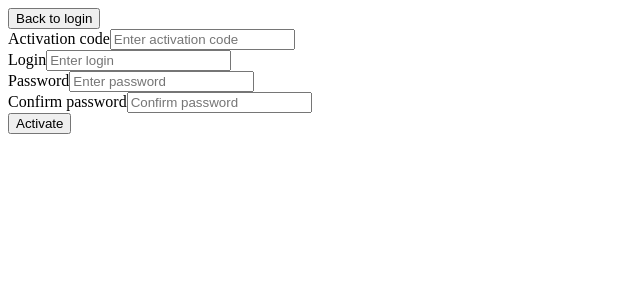
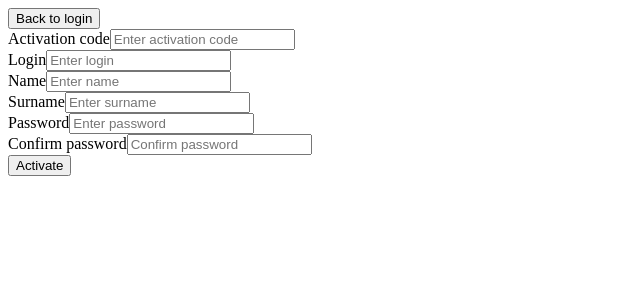
Before and after one commit to HereTrix/strings_repository, a React app in the folder webui/: page /activate in a window 1280 px wide. Shown: the top 300 px of the page, without its empty margins (0-640 px from the left). Built offline with nearby package versions, Linux system fonts and the light colour scheme; the HTML template or start-up script is replaced by a standard one.

Commit message:
Add first and last names on registration

```diff
--- a/webui/src/components/ActivateUserPage.tsx
+++ b/webui/src/components/ActivateUserPage.tsx
@@ -6,6 +6,8 @@ import { APIMethod, http } from "./Utils/network";
 
 type Inputs = {
     login: string
+    name: string
+    surname: string
     activationCode: string
     password: string
     confirmPassword: string
@@ -38,7 +40,13 @@ const ActivateUserPage = () => {
         const result = await http({
             method: APIMethod.post,
             path: "/api/signup",
-            data: { "code": data.activationCode, "login": data.login, "password": data.password }
+            data: {
+                "code": data.activationCode,
+                "login": data.login,
+                "name": data.name,
+                "surname": data.surname,
+                "password": data.password
+            }
         })
 
         if (result.error) {
@@ -76,6 +84,24 @@ const ActivateUserPage = () => {
                                 type="text"
                                 placeholder="Enter login"
                                 {...register("login")}
+                            />
+                        </Form.Group>
+                        <Form.Group className="my-2">
+                            <Form.Label>Name</Form.Label>
+                            <Form.Control
+                                required
+                                type="text"
+                                placeholder="Enter name"
+                                {...register("name")}
+                            />
+                        </Form.Group>
+                        <Form.Group className="my-2">
+                            <Form.Label>Surname</Form.Label>
+                            <Form.Control
+                                required
+                                type="text"
+                                placeholder="Enter surname"
+                                {...register("surname")}
                             />
                         </Form.Group>
                         <Form.Group className="my-2">
```
Also changed, not shown: 1 other file (tests, documents, lock files or other folders).
